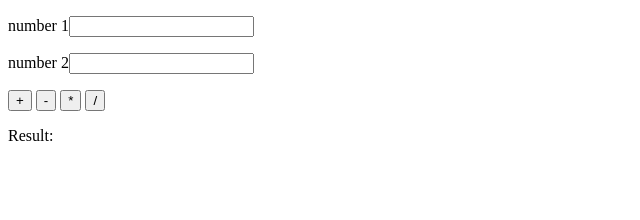
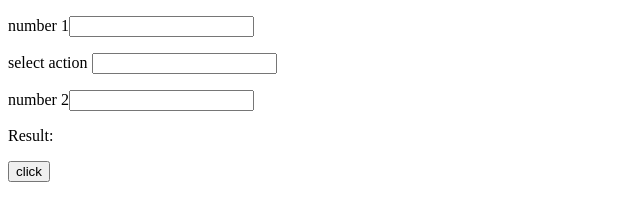
Before and after one commit to VacheAsatryan/calculator, a plain HTML site: page index.html in a window 1280 px wide. Shown: the whole page, without its empty margins (0-640 px from the left). Drawn offline with Linux system fonts and the light colour scheme.

Commit message:
added action input

```diff
--- a/app.js
+++ b/app.js
@@ -1,39 +1,29 @@
  let out = document.getElementById('out');
- let num1,num2;
+ let num1,num2,action;
 
-function plus() {
-    num1 = document.getElementById('n1').value;
-    num1 = parseInt(num1)
-    num2 = document.getElementById('n2').value;
-    num2 = parseInt(num2)
+let button = document.getElementById('button')
 
-    out.innerHTML = num1 + num2;
-   }
 
-   function minus() {
-    num1 = document.getElementById('n1').value;
-    num1 = parseInt(num1)
-    num2 = document.getElementById('n2').value;
-    num2 = parseInt(num2)
+function func(){
+num1=document.getElementById('n1').value
+num1=parseInt(num1)
+num2=document.getElementById('n2').value
+num2=parseInt(num2)
+action =document.getElementById('action').value
 
-    out.innerHTML = num1 - num2;
-   }
+if(action === `+`){
+    out.innerHTML= num1 + num2
+}else if(action === `-`){
+    out.innerHTML = num1 - num2
+}else if(action === `/`){
+    out.innerHTML = num1 / num2
 
-   function multiply(){
-    num1 = document.getElementById('n1').value;
-    num1 = parseInt(num1)
-    num2 = document.getElementById('n2').value;
-    num2 = parseInt(num2)
+}else if(action === `*`){
+    out.innerHTML = num1 * num2
 
-    out.innerHTML = num1 * num2;
+}else{
+    alert(`error:no such action!`)
+}
 
-   }
-   function divide(){
-    num1 = document.getElementById('n1').value;
-    num1 = parseInt(num1)
-    num2 = document.getElementById('n2').value;
-    num2 = parseInt(num2)
 
-    out.innerHTML = num1 / num2;
-
-   }
+}
--- a/index.html
+++ b/index.html
@@ -2,7 +2,7 @@
 <html lang="en">
 <head>
     <script async src="./app.js"></script>
-    <link rel="stylesheet" href="style.css">
+
     <meta charset="UTF-8">
     <meta http-equiv="X-UA-Compatible" content="IE=edge">
     <meta name="viewport" content="width=device-width, initial-scale=1.0">
@@ -11,13 +11,12 @@
 <body>
 
     <p>number 1<input type="text" id="n1"></p>
+    <p> select action <input id="action" type="text"> </p>
     <p>number 2<input type="text" id="n2"></p>
-    <button onclick="plus()">+</button>
-    <button onclick="minus()">-</button>
-    <button onclick="multiply()">*</button>
-    <button onclick="divide()">/</button>
+
 
     <p>Result: <span id="out"></span></p>
+    <button onclick="func()" id="button">click</button>
 
 </body>
 </html>
```
Also changed, not shown: 1 other file.
